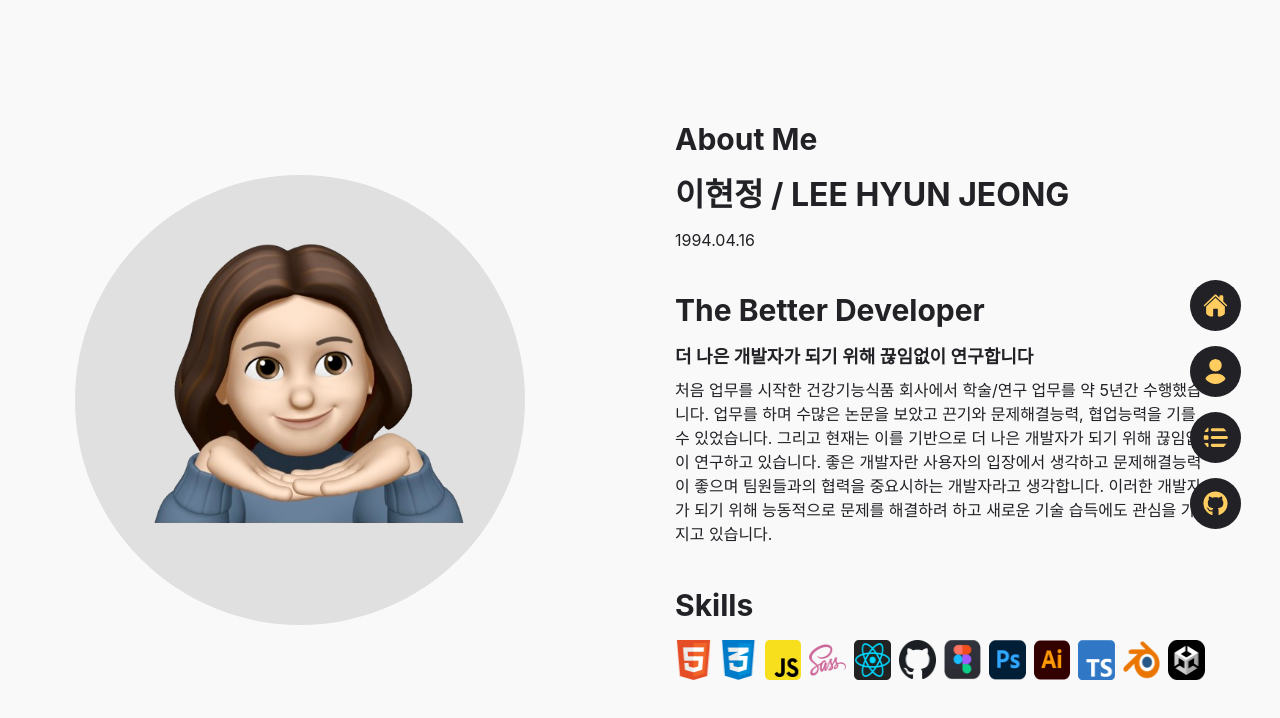
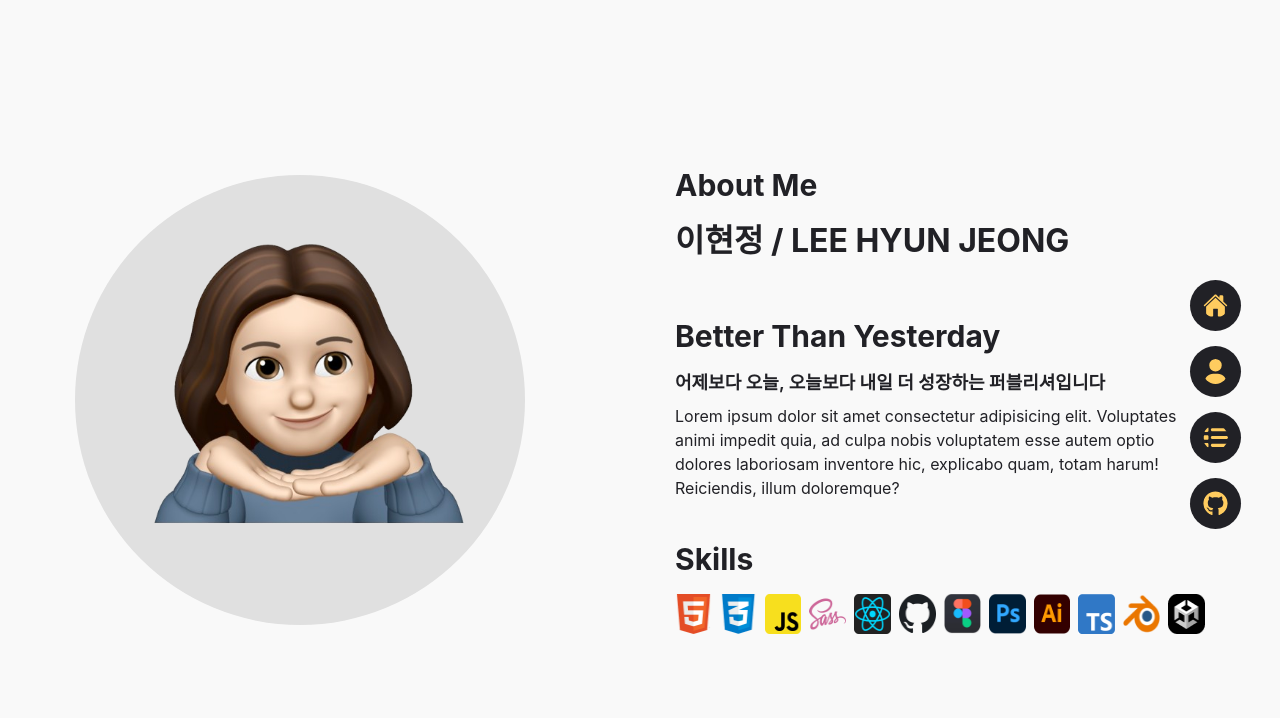
Before and after one commit to hyeeons/portfolio, a React (Create React App) app: page /#/aboutme in a window 1280 px wide. Shown: the top 718 px of the page. Built offline with nearby package versions, Linux system fonts and the light colour scheme; a web font is replaced by a local one.

Commit message:
웹퍼블리셔 수정

```diff
--- a/src/components/common/Typing.jsx
+++ b/src/components/common/Typing.jsx
@@ -21,11 +21,12 @@ const Typing = ({ text, isTyping }) => {
 };
 
 const TextSt = styled.p`
-  font-size: 35px;
-  line-height: 130%;
-  font-weight: 700;
+  font-size: 33px;
+  line-height: 1.4;
+  font-weight: 600;
   text-align: center;
   padding: 20% 10% 3%;
+  letter-spacing: 0.5px;
   white-space: pre-line;
 `;
 export default Typing;
--- a/src/views/aboutMe/AboutMe.jsx
+++ b/src/views/aboutMe/AboutMe.jsx
@@ -41,13 +41,13 @@ const AboutMe = () => {
           <div className="name">
             <h3>About Me</h3>
             <h2>이현정 / LEE HYUN JEONG</h2>
-            <p>1994.04.16</p>
+            {/* <p>1994.04.16</p> */}
           </div>
           <div className="textBox">
-            <h3>The Better Developer</h3>
-            <h4>더 나은 개발자가 되기 위해 끊임없이 연구합니다</h4>
+            <h3>Better Than Yesterday</h3>
+            <h4>어제보다 오늘, 오늘보다 내일 더 성장하는 퍼블리셔입니다 </h4>
             <p>
-				처음 업무를 시작한 건강기능식품 회사에서 학술/연구 업무를 약 5년간 수행했습니다. 업무를 하며 수많은 논문을 보았고 끈기와 문제해결능력, 협업능력을 기를 수 있었습니다. 그리고 현재는 이를 기반으로 더 나은 개발자가 되기 위해 끊임없이 연구하고 있습니다. 좋은 개발자란 사용자의 입장에서 생각하고 문제해결능력이 좋으며 팀원들과의 협력을 중요시하는 개발자라고 생각합니다. 이러한 개발자가 되기 위해 능동적으로 문제를 해결하려 하고 새로운 기술 습득에도 관심을 가지고 있습니다.
+				Lorem ipsum dolor sit amet consectetur adipisicing elit. Voluptates animi impedit quia, ad culpa nobis voluptatem esse autem optio dolores laboriosam inventore hic, explicabo quam, totam harum! Reiciendis, illum doloremque?
             </p>
           </div>
           <div className="skills">
--- a/src/views/home/Home.jsx
+++ b/src/views/home/Home.jsx
@@ -13,8 +13,8 @@ const Home = () => {
     const tl = gsap.timeline();
     tl.fromTo(".hello", { opacity: 0 }, { opacity: 1, duration: 0.5 });
     tl.to(".hello", { opacity: 0 });
-    tl.fromTo(".front", { opacity: 0 }, { opacity: 1, duration: 0.5 });
-    tl.to(".front", { opacity: 0 });
+    tl.fromTo(".webPublisher", { opacity: 0 }, { opacity: 1, duration: 0.5 });
+    tl.to(".webPublisher", { opacity: 0 });
     tl.fromTo(".me", { opacity: 0 }, { opacity: 1, duration: 0.5 });
     tl.to(".me", { opacity: 0 });
 
@@ -48,16 +48,16 @@ const Home = () => {
         <div className="introBg"></div>
         <Line />
         <H1St className="hello">HELLO</H1St>
-        <H1name className="front">Frontend Developer</H1name>
+        <H1name className="webPublisher">WEB PUBLISHER</H1name>
         <H1name className="me">LEE HYUN JEONG</H1name>
       </IntroBox>
       <BoxCon className="boxContain">
         <div className="lineBox">
-          <img src={line} alt="" />
+          <img src={line} alt="line" />
         </div>
         <div className="txtBox">
           <Typing
-            text={"프론트엔드\n개발자\n이현정입니다"}
+            text={"안녕하세요\n웹퍼블리셔\n이현정입니다"}
             isTyping={isTyping}
           />
         </div>
@@ -135,6 +135,7 @@ const BoxCon = styled.div`
     opacity: 0;
     z-index: 200;
     background-color: ${theme.colors.orange};
+
   }
 `;
 
```
